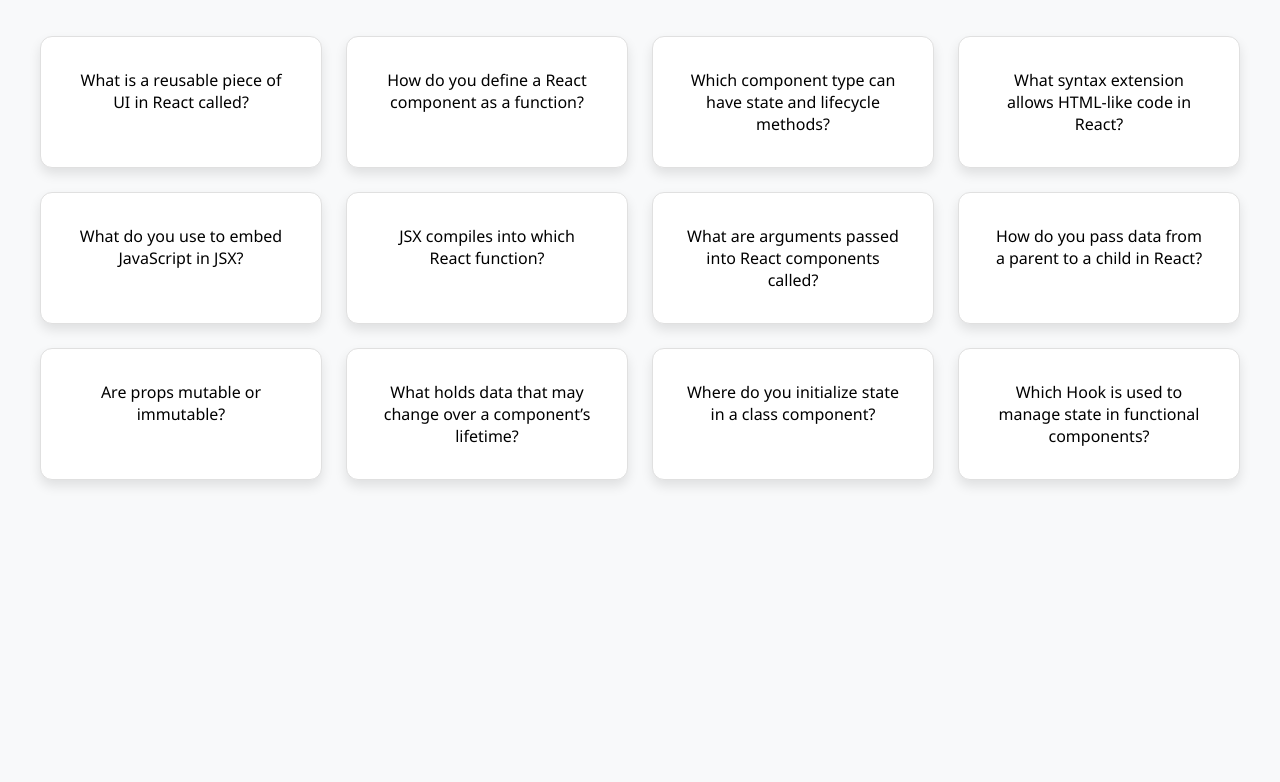
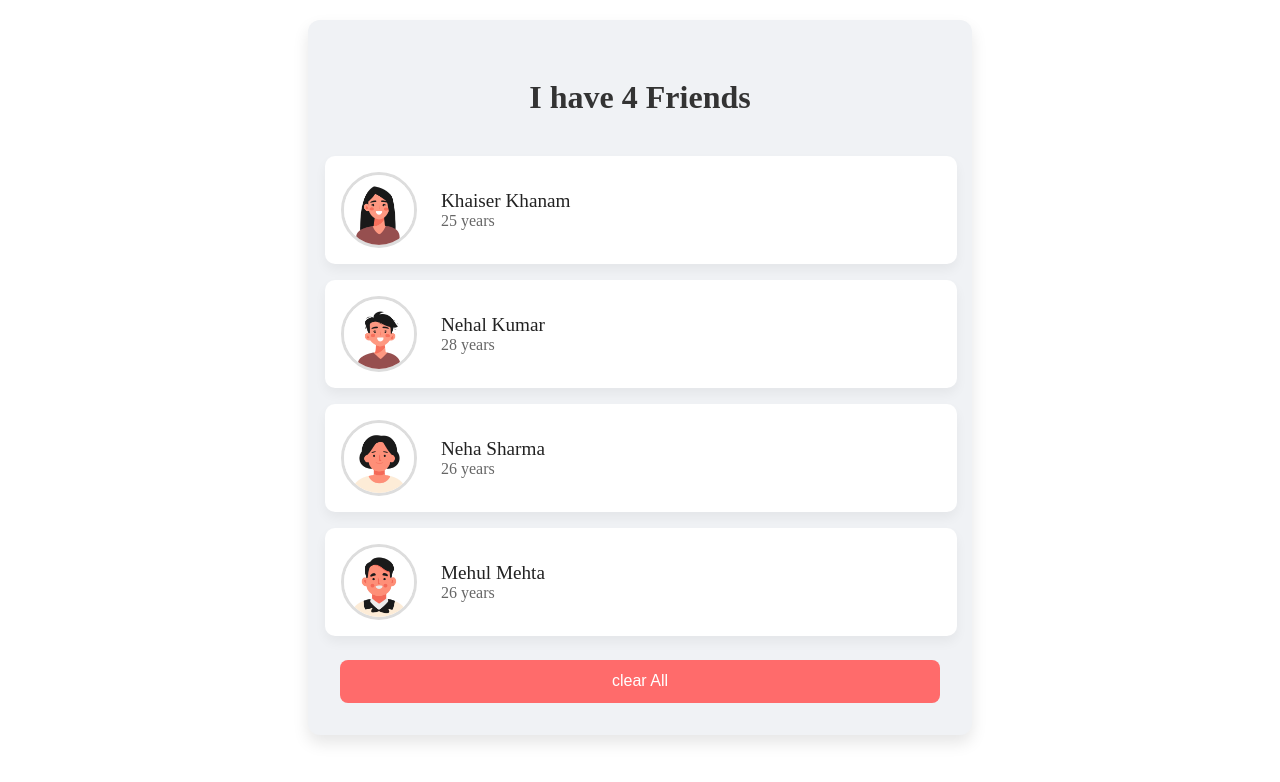
Before and after one commit to lynia-momo-202/Learn-reactJS, a React (Create React App) app in the folder 15_react_projects/: page / in a window 1280 px wide. Shown: the top 782 px of the page. Built offline with nearby package versions, Linux system fonts and the light colour scheme.

Commit message:
feat(project):add Friends list

```diff
--- a/15_react_projects/src/App.js
+++ b/15_react_projects/src/App.js
@@ -1,5 +1,6 @@
 import React from 'react'
-import Study from './projects/project3/Study'
+import FriendList from './projects/project5/FriendList'
+// import Study from './projects/project3/Study'
 // import Random from './projects/project2/Random'
 // import Product from './projects/project1/Product'
 
@@ -8,7 +9,8 @@ function App() {
     <div>
       {/* <Product/> */}
       {/* <Random/> */}
-      <Study/>
+      {/* <Study/> */}
+      <FriendList/>
     </div>
   )
 }
--- a/15_react_projects/src/projects/project2/Random.js
+++ b/15_react_projects/src/projects/project2/Random.js
@@ -9,7 +9,8 @@ function Random() {
       image : '',
     }
   );
-  const [count, setCount] = useState(0)  ;
+  const [count, setCount] = useState(0);
+
   useEffect(()=>{
     getProduct()
   },[])
--- a/15_react_projects/src/projects/project5/App.css
+++ b/15_react_projects/src/projects/project5/App.css
@@ -25,6 +25,7 @@
     flex-direction: column;
     gap: 1rem;
     width: 100%;
+    padding-right: 30px;
   }
 
   .friend-card {
@@ -78,6 +79,7 @@
     padding: 0.8rem 1.5rem;
     font-size: 1rem;
     font-weight: 500;
+    width: 100%;
     cursor: pointer;
     transition: background-color 0.3s ease, transform 0.2s ease;
   }
--- /dev/null
+++ b/15_react_projects/src/projects/project5/FriendList.js
@@ -0,0 +1,33 @@
+import React, { useState } from 'react'
+import './App.css'
+import Friends from './Friends'
+import data from './data'
+function FriendList() {
+
+    const [friendData,setFriendData]=useState(data)
+
+    const handleClick = () =>{
+        // alert("delete");
+        const tab=[];
+        setFriendData(tab);
+    }
+
+  return (
+        <div className='friends-container'>
+            <h2>I have {friendData.length} Friends</h2>
+          <div className='friend-list'>
+              {friendData.map((friend) => (
+                  <Friends
+                      key={friend.id}
+                      name={friend.name}
+                      age={friend.age}
+                      image={friend.image}
+                    />
+              ))}
+          </div>
+              <button className='clear-button' onClick={handleClick}>clear All</button>
+      </div>
+  )
+}
+
+export default FriendList
--- /dev/null
+++ b/15_react_projects/src/projects/project5/Friends.js
@@ -0,0 +1,16 @@
+import React from 'react'
+
+function Friends(props) {
+    const {name,age,image} = props
+  return (
+    <div className='friend-card '>
+        <img alt={name} src={image}/>
+        <div>
+            <h4>{name}</h4>
+            <p>{age} years</p>
+        </div>
+    </div>
+  )
+}
+
+export default Friends
--- a/15_react_projects/src/projects/project5/data.js
+++ b/15_react_projects/src/projects/project5/data.js
@@ -1,4 +1,4 @@
-export const  data=[
+ const  data=[
     {
         id:1,
         name:'Khaiser Khanam',
@@ -24,3 +24,4 @@ export const  data=[
         image:"../assets/friend4.png"
     }
 ]
+export default data;
```
